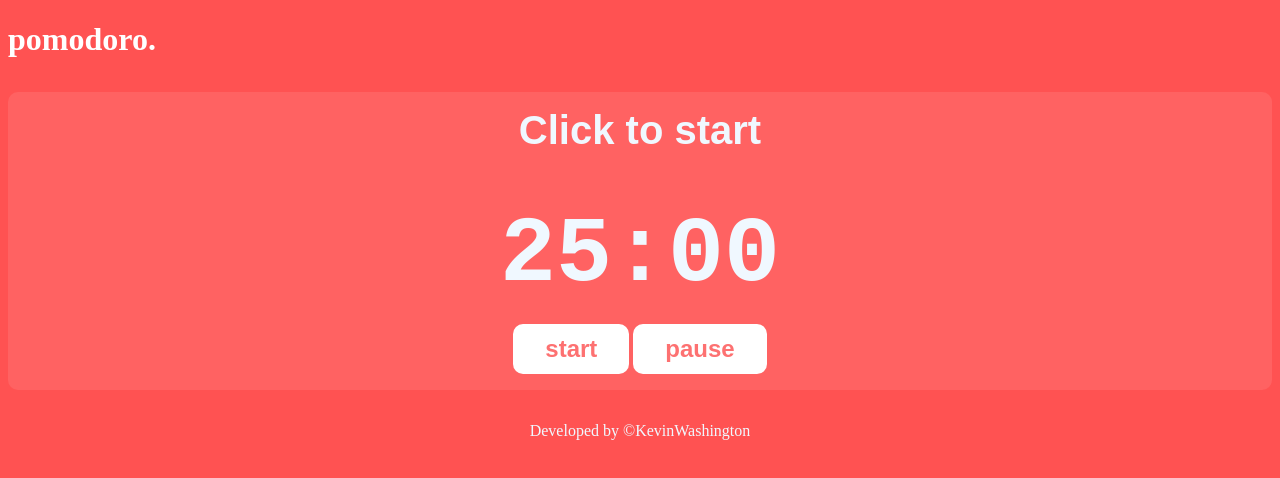
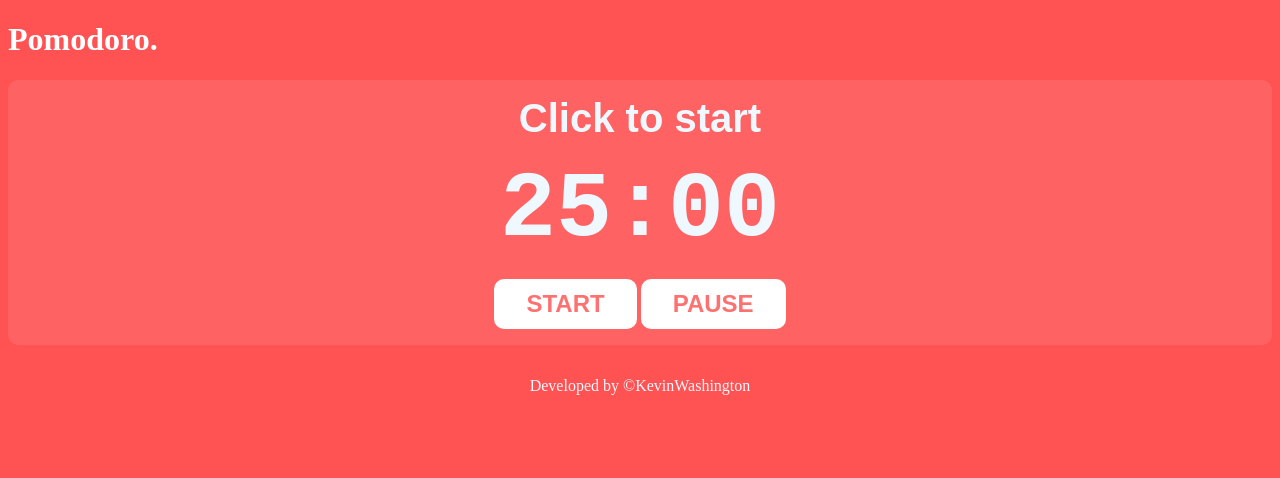
Before and after one commit to KevinWashington/pomodoro, a plain HTML site: page index.html in a window 1280 px wide. Drawn offline with Linux system fonts and the light colour scheme; a web font is replaced by a local one.

Commit message:
Update index.html

```diff
--- a/index.html
+++ b/index.html
@@ -7,21 +7,26 @@
     <title>Pomodoro</title>
     <link rel="stylesheet" href="style.css" />
     <script src="script.js"></script>
+    <link rel="preconnect" href="https://fonts.googleapis.com" />
+    <link rel="preconnect" href="https://fonts.gstatic.com" crossorigin />
+    <link
+      href="https://fonts.googleapis.com/css2?family=Nova+Mono&display=swap"
+      rel="stylesheet"
+    />
   </head>
   <body>
     <header>
-      <h1 class="logo">pomo<span>doro</span>.</h1>
+      <h1 class="logo">Pomodoro.</h1>
     </header>
     <section>
-      <h1 id = header>Click to start</h1>
+      <div id="header">Click to start</div>
       <div id="timer">25:00</div>
       <div id="button">
-        <input id="start" type="button" value="start" onclick="start()" />
-        <input id="pause" type="button" value="pause" onclick="pause()" />
-
+        <input id="start" type="button" value="START" onclick="start()" />
+        <input id="pause" type="button" value="PAUSE" onclick="pause()" />
       </div>
       <audio id="notification" preload="auto">
-          <source src="audio.mp3" type="audio/mpeg">
+        <source src="audio.mp3" type="audio/mpeg" />
       </audio>
     </section>
     <footer>Developed by &copy;KevinWashington</footer>
```
